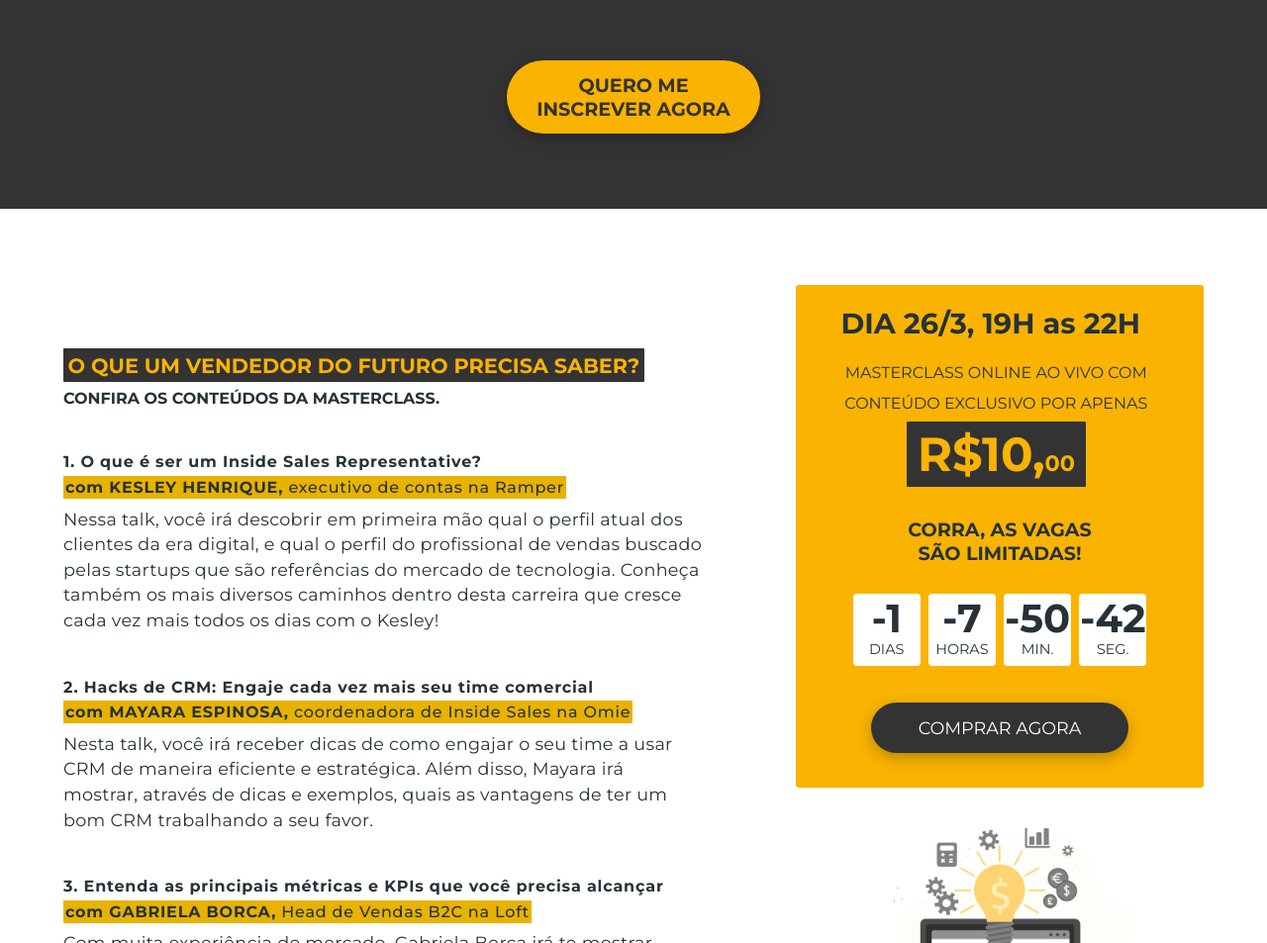
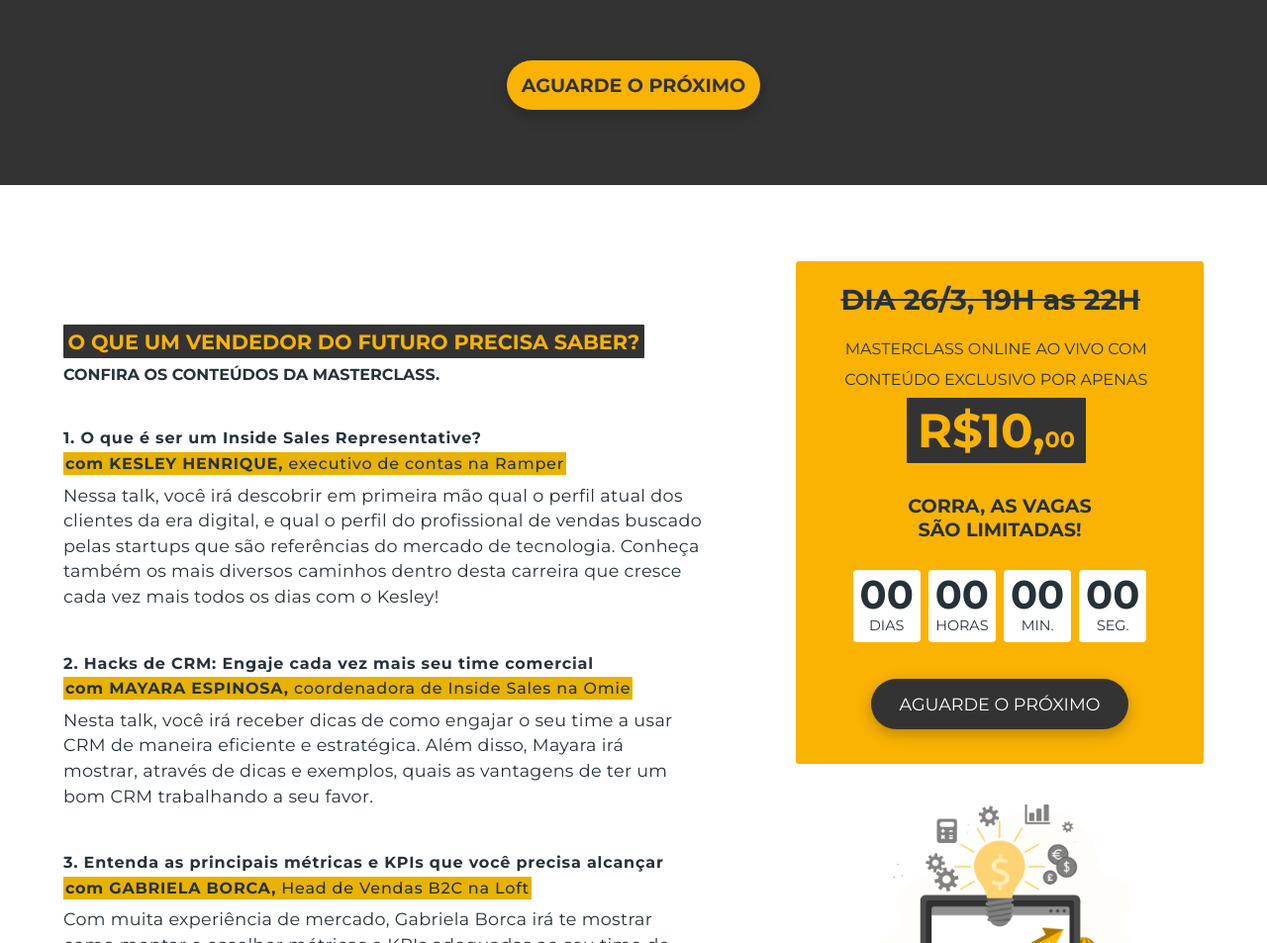
Before and after one commit to otaviobonassi/show-me-the-money, a plain HTML site: page index.html in a window 1280 px wide. Shown: the part 1639-2592 px from the top of the page at 99% size. Drawn offline with nearby package versions, Linux system fonts and the light colour scheme.

Commit message:
event was a success

```diff
--- a/countdown.js
+++ b/countdown.js
@@ -28,6 +28,10 @@ function clock() {
 
         if (timeObj.timeLeft <= 0) {
             clearInterval(tic);
+            timeObj.days = '00';
+            timeObj.hours = '00';
+            timeObj.minutes = '00';
+            timeObj.seconds = '00';
         }
 
         days.innerText = timeObj.days;
--- a/index.css
+++ b/index.css
@@ -656,6 +656,7 @@ img[src="images/seta-direita-on.png"]{
 }
 
 .side-text .countDown h2 {
+	text-decoration: line-through;
 	font-size: 1.8rem;
 	font-weight: 700;
 	padding-bottom: 5%;
--- a/index.html
+++ b/index.html
@@ -92,7 +92,7 @@
                         <p>Não perca o seu lugar na <span>Masterclass Inside Sales
                             hacks</span> e descubra as táticas dos melhores especialistas do mercado!</p>
                         <p>ATENÇÃO, VAGAS LIMITADAS!</p>
-                        <button><a href="https://www.sympla.com.br/inside-sales-hacks-e-crm-estrategico__824917" target="_blank">GARANTA JÁ SUA VAGA!</a></button>
+                        <button><a href="#" target="">AGUARDE O PRÓXIMO</a></button>
                     </div>
                     <div class="image">
                         <img src="images/ramp_up.png" alt="">
@@ -197,7 +197,7 @@
                     </div>
                 </div>
             </div>
-            <button><a href="https://www.sympla.com.br/inside-sales-hacks-e-crm-estrategico__824917" target="_blank">QUERO ME INSCREVER AGORA</a></button>
+            <button><a href="#" target="">AGUARDE O PRÓXIMO</a></button>
 
         </section>
 
@@ -256,7 +256,7 @@
 
                     </div>
                     <div>
-                        <button><a href="https://www.sympla.com.br/inside-sales-hacks-e-crm-estrategico__824917" target="_blank">COMPRAR AGORA</a></button>
+                        <button><a href="#" target="">AGUARDE O PRÓXIMO</a></button>
                     </div>
                 </div>
                 <div class="image">
```
